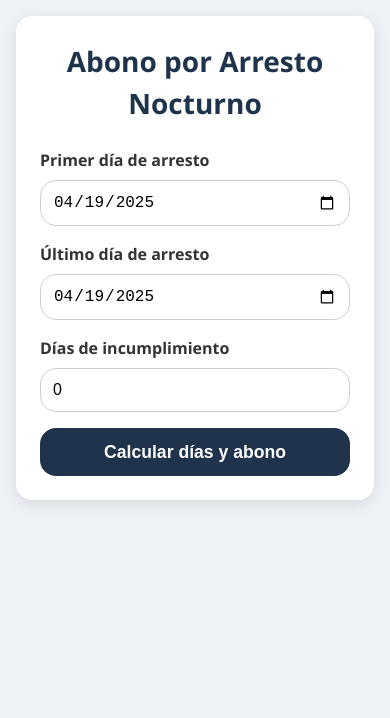
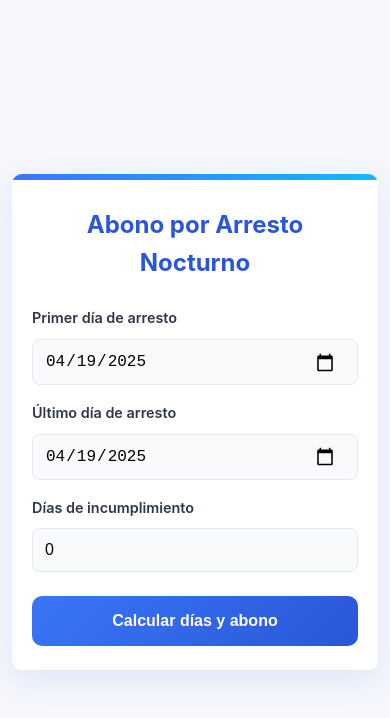
Before and after one commit to Patohendrix75/biblioley, a plain HTML site: page docs/calculadora_abonos.html in a window 390 px wide. Drawn offline with Linux system fonts and the light colour scheme.

Commit message:
Update calculadora_abonos.html

```diff
--- a/docs/calculadora_abonos.html
+++ b/docs/calculadora_abonos.html
@@ -6,87 +6,118 @@
   <title>Calculadora Abonos por Arresto</title>
   <style>
     :root {
-      --primary: #1f334d;
-      --primary-light: #324a70;
-      --accent: #4361ee;
-      --bg: #eef2f7;
+      --primary: #3a76f8;
+      --primary-light: #5287ff;
+      --primary-dark: #2a56d8;
+      --accent: #12b8ff;
+      --bg: #f5f7fb;
       --card-bg: #ffffff;
-      --text: #333;
-      --radius: 16px;
-      --shadow: 0 4px 16px rgba(0,0,0,0.1);
-      --spacing: 1rem;
+      --text: #2d3748;
+      --text-light: #677088;
+      --radius: 12px;
+      --shadow: 0 10px 30px rgba(58, 118, 248, 0.12);
+      --spacing: 1.25rem;
+      --transition: all 0.3s ease;
     }
 
     * {
       box-sizing: border-box;
+      margin: 0;
+      padding: 0;
     }
+
     body {
       margin: 0;
-      font-family: 'Segoe UI', Roboto, sans-serif;
+      font-family: -apple-system, BlinkMacSystemFont, 'Inter', 'Segoe UI', Roboto, sans-serif;
       background: var(--bg);
       color: var(--text);
-      line-height: 1.5;
+      line-height: 1.6;
       display: flex;
       align-items: center;
       justify-content: center;
+      min-height: 100vh;
       padding: var(--spacing);
     }
 
     .calculator-card {
       background: var(--card-bg);
-      padding: calc(var(--spacing)*1.5);
+      padding: calc(var(--spacing)*2);
       border-radius: var(--radius);
       box-shadow: var(--shadow);
-      max-width: 480px;
+      max-width: 520px;
       width: 100%;
+      position: relative;
+      overflow: hidden;
+    }
+
+    .calculator-card::before {
+      content: '';
+      position: absolute;
+      top: 0;
+      left: 0;
+      right: 0;
+      height: 6px;
+      background: linear-gradient(90deg, var(--primary), var(--accent));
     }
 
     .calculator-card h1 {
-      margin-top: 0;
-      margin-bottom: calc(var(--spacing)*1.5);
-      font-size: 1.75rem;
-      color: var(--primary);
+      margin-top: 0.5rem;
+      margin-bottom: calc(var(--spacing)*1.8);
+      font-size: 1.8rem;
+      color: var(--primary-dark);
       text-align: center;
+      font-weight: 700;
     }
 
     .form-group {
-      margin-bottom: var(--spacing);
+      margin-bottom: calc(var(--spacing)*1.2);
     }
+
     .form-group label {
       display: block;
-      margin-bottom: 0.5rem;
+      margin-bottom: 0.6rem;
       font-weight: 600;
+      font-size: 0.95rem;
+      color: var(--text);
     }
+
     .form-group input {
       width: 100%;
-      padding: 0.75rem;
+      padding: 0.9rem 1rem;
       font-size: 1rem;
-      border: 1px solid #ccd0d5;
+      border: 1px solid #e2e8f0;
       border-radius: var(--radius);
-      transition: border-color 0.2s;
+      transition: var(--transition);
+      background-color: #f9fafc;
     }
+
     .form-group input:focus {
       outline: none;
       border-color: var(--primary);
-      box-shadow: 0 0 0 3px rgba(31,51,77,0.1);
+      box-shadow: 0 0 0 3px rgba(58, 118, 248, 0.2);
+      background-color: #fff;
     }
 
     #calculateBtn {
       width: 100%;
-      padding: 0.85rem;
+      padding: 1rem;
       font-size: 1.1rem;
       font-weight: 600;
       color: #fff;
-      background: var(--primary);
+      background: linear-gradient(135deg, var(--primary), var(--primary-dark));
       border: none;
       border-radius: var(--radius);
       cursor: pointer;
-      transition: background 0.2s, transform 0.1s;
+      transition: var(--transition);
+      margin-top: 0.5rem;
+      -webkit-tap-highlight-color: transparent;
     }
+
     #calculateBtn:hover {
-      background: var(--primary-light);
-      transform: translateY(-1px);
+      transform: translateY(-2px);
+      box-shadow: 0 5px 15px rgba(58, 118, 248, 0.25);
     }
+
     #calculateBtn:active {
       transform: translateY(0);
     }
@@ -94,28 +125,149 @@
     .result {
       margin-top: calc(var(--spacing)*1.5);
       padding: var(--spacing);
-      border-left: 4px solid var(--accent);
+      border-radius: var(--radius);
       background: #f0f7ff;
-      border-radius: 0 var(--radius) var(--radius) 0;
+      border-left: none;
       display: none;
+      box-shadow: 0 3px 12px rgba(0, 38, 255, 0.08);
+      transition: var(--transition);
+      animation: fadeIn 0.4s ease;
     }
+
+    @keyframes fadeIn {
+      from { opacity: 0; transform: translateY(10px); }
+      to { opacity: 1; transform: translateY(0); }
+    }
+
     .result.active {
       display: block;
     }
+
     .result p {
-      margin: 0.5rem 0;
+      margin: 0.7rem 0;
       font-size: 1rem;
+      color: var(--text);
     }
+
     .result .abono {
-      margin-top: var(--spacing);
-      font-size: 1.3rem;
+      margin-top: calc(var(--spacing)*1.2);
+      margin-bottom: 0.5rem;
+      font-size: 1.6rem;
       font-weight: 700;
-      color: var(--accent);
+      color: var(--primary);
+      text-align: center;
+      padding-top: 1rem;
+      border-top: 1px solid rgba(58, 118, 248, 0.15);
     }
+
     .result.error {
-      border-left-color: #dc3545;
-      background: #fdf2f2;
-      color: #dc3545;
+      background: #fff2f5;
+      color: #e53e3e;
+      border-left: none;
+      box-shadow: 0 3px 12px rgba(229, 62, 62, 0.08);
+    }
+
+    .result strong {
+      font-weight: 600;
+    }
+
+    /* Estilos específicos para dispositivos móviles */
+    input[type="date"],
+    input[type="number"] {
+      -webkit-appearance: none;
+      appearance: none;
+      font-size: 16px; /* Evita el zoom automático en iOS */
+    }
+
+    input[type="date"]::-webkit-calendar-picker-indicator {
+      background-position: right;
+      background-size: 20px;
+      padding-right: 10px;
+      cursor: pointer;
+    }
+
+    input[type="number"] {
+      -moz-appearance: textfield;
+    }
+
+    input[type="number"]::-webkit-outer-spin-button,
+    input[type="number"]::-webkit-inner-spin-button {
+      -webkit-appearance: none;
+      margin: 0;
+    }
+
+    /* Media queries para diferentes tamaños de pantalla */
+    @media (max-width: 480px) {
+      :root {
+        --spacing: 1rem;
+        --radius: 10px;
+      }
+
+      body {
+        padding: 0.75rem;
+      }
+
+      .calculator-card {
+        padding: 1.5rem 1.25rem;
+        border-radius: 10px;
+      }
+
+      .calculator-card h1 {
+        font-size: 1.5rem;
+        margin-bottom: 1.5rem;
+      }
+
+      .form-group {
+        margin-bottom: 1rem;
+      }
+
+      .form-group label {
+        font-size: 0.9rem;
+      }
+
+      .form-group input {
+        padding: 0.75rem;
+        font-size: 16px;
+        border-radius: 8px;
+      }
+
+      #calculateBtn {
+        padding: 0.9rem;
+        font-size: 1rem;
+        height: 50px; /* Altura fija para facilitar el tap */
+      }
+
+      .result {
+        padding: 1rem;
+        margin-top: 1.25rem;
+      }
+
+      .result .abono {
+        font-size: 1.4rem;
+      }
+    }
+
+    /* Ajustes para pantallas muy pequeñas */
+    @media (max-width: 320px) {
+      .calculator-card {
+        padding: 1.25rem 1rem;
+      }
+
+      .calculator-card h1 {
+        font-size: 1.3rem;
+      }
+    }
+
+    /* Fix para evitar que el viewport cambie en orientación landscape en iOS */
+    @media (max-height: 500px) and (orientation: landscape) {
+      body {
+        min-height: auto;
+        padding: 0.5rem;
+      }
+
+      .calculator-card {
+        margin: 0.5rem 0;
+      }
     }
   </style>
 </head>
@@ -157,6 +309,11 @@
         if (evt.key === 'Enter') calcular();
       }));
 
+      // Mejorar la experiencia móvil ocultando el teclado al pulsar calcular
+      btn.addEventListener('touchstart', function() {
+        document.activeElement.blur();
+      });
+
       function calcular() {
         out.classList.remove('active','error');
         out.textContent = '';
@@ -182,6 +339,13 @@
           <div class="abono">DÍAS DE ABONO: ${abono.toFixed(2)}</div>
         `;
         out.classList.add('active');
+
+        // Scroll hacia el resultado en dispositivos móviles
+        if (window.innerWidth <= 480) {
+          setTimeout(() => {
+            out.scrollIntoView({ behavior: 'smooth', block: 'nearest' });
+          }, 100);
+        }
       }
 
       function error(msg) {
```
